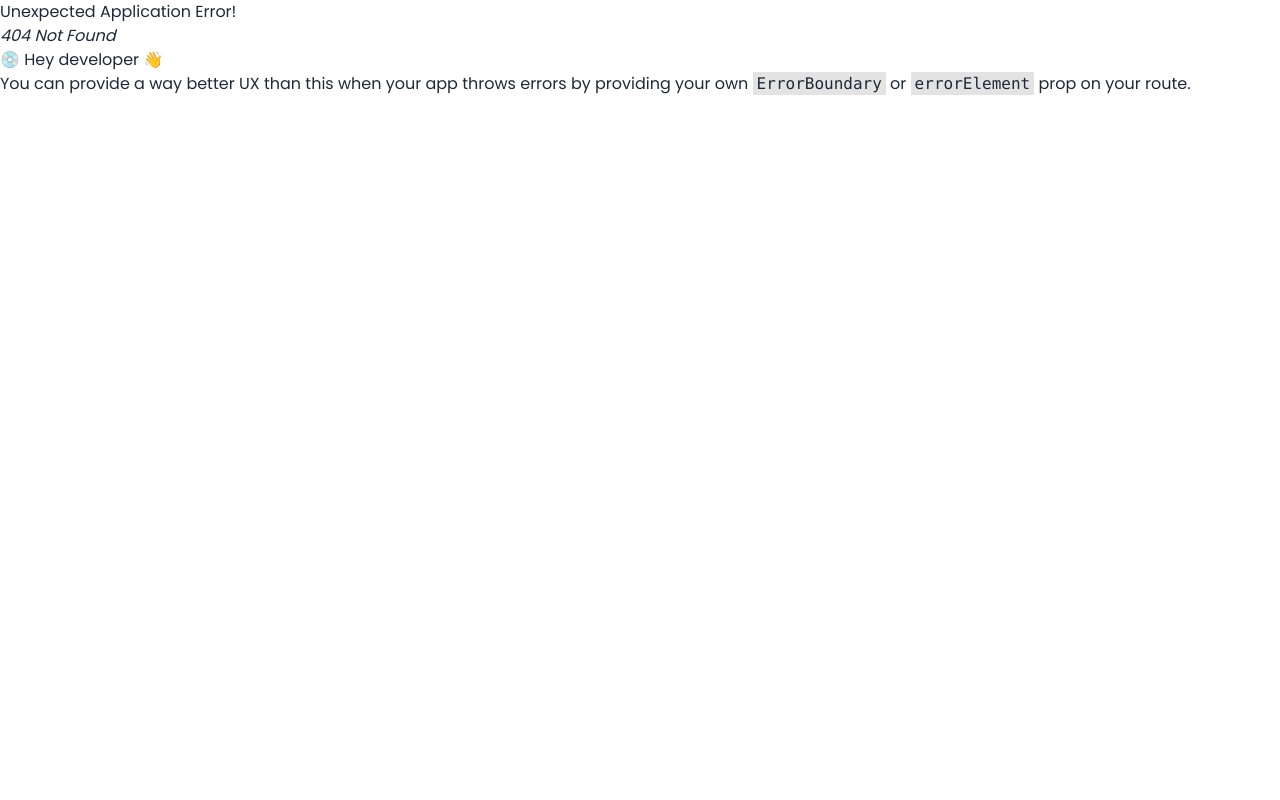
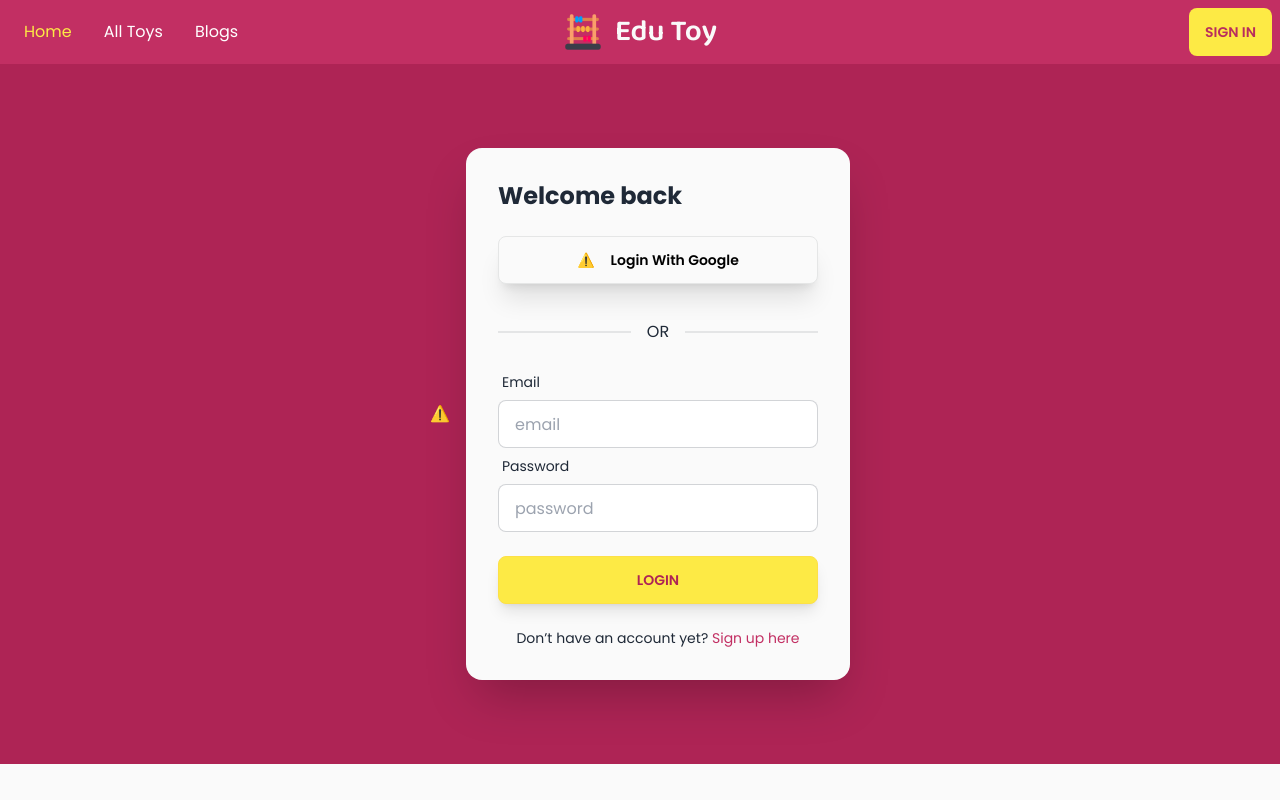
Before and after one commit to getMonirr/edu-toy-client, a React (Vite) app: page /login in a window 1280 px wide. Before the commit this address had no page. Shown: the top 800 px of the page. Built offline with nearby package versions, Linux system fonts and the light colour scheme; no server answers.

Commit message:
login page done

```diff
--- a/package.json
+++ b/package.json
@@ -10,6 +10,7 @@
     "preview": "vite preview"
   },
   "dependencies": {
+    "@lottiefiles/react-lottie-player": "^3.5.3",
     "daisyui": "^2.51.6",
     "localforage": "^1.10.0",
     "match-sorter": "^6.3.1",
--- a/src/context/authProvider/AuthProvider.jsx
+++ b/src/context/authProvider/AuthProvider.jsx
@@ -6,7 +6,7 @@ export const AuthContext = createContext();
 const AuthProvider = ({ children }) => {
   //   const [user, setUser] = useState(null);
 
-  const user = { displayName: "ami" };
+  const user = null;
 
   // auth info
   const authInfo = {
--- /dev/null
+++ b/src/pages/login/Login.jsx
@@ -0,0 +1,77 @@
+import { Player, Controls } from "@lottiefiles/react-lottie-player";
+import { Link } from "react-router-dom";
+
+const Login = () => {
+  return (
+    <div className="hero min-h-[700px] bg-edu-secondary">
+      <div className="hero-content flex">
+        <Player
+          autoplay
+          loop
+          src="https://assets1.lottiefiles.com/packages/lf20_dn6rwtwl.json"
+          style={{ height: "500px", width: "500px" }}
+        >
+          <Controls buttons={["play", "repeat", "debug"]} />
+        </Player>
+        <div className="card flex-shrink-0 w-full max-w-sm shadow-2xl bg-edu-bg">
+          <div className="card-body">
+            <div>
+              <p className="text-2xl font-bold mb-4">Welcome back</p>
+            </div>
+            <div className="mb-4">
+              <button className="capitalize flex justify-center items-center btn bg-edu-bg text-black border-base-300 btn-block gap-4 hover:bg-edu-yellow hover:text-edu-secondary hover:border-base-300 shadow-xl hover:shadow-none">
+                <Player
+                  loop
+                  autoplay
+                  style={{ height: "40px", width: "40px" }}
+                  src={
+                    "https://assets9.lottiefiles.com/private_files/lf30_29gwi53x.json"
+                  }
+                ></Player>
+                Login With google
+              </button>
+            </div>
+            <div className="divider">OR</div>
+            <form>
+              <div className="form-control">
+                <label className="label">
+                  <span className="label-text">Email</span>
+                </label>
+                <input
+                  type="text"
+                  placeholder="email"
+                  className="input input-bordered"
+                />
+              </div>
+              <div className="form-control">
+                <label className="label">
+                  <span className="label-text">Password</span>
+                </label>
+                <input
+                  type="text"
+                  placeholder="password"
+                  className="input input-bordered"
+                />
+              </div>
+              <div className="form-control mt-6">
+                <button className="btn btn-primary bg-edu-yellow text-edu-secondary border-yellow-300 hover:bg-edu-secondary hover:text-edu-yellow hover:border-edu-primary transition hover:shadow-none shadow-lg">
+                  Login
+                </button>
+              </div>
+            </form>
+            <div>
+              <p className="text-sm mt-4 text-center">
+                Don’t have an account yet?{" "}
+                <Link to="/sign-in" className="text-edu-nav">
+                  Sign up here
+                </Link>
+              </p>
+            </div>
+          </div>
+        </div>
+      </div>
+    </div>
+  );
+};
+
+export default Login;
--- a/src/routes/Routes.jsx
+++ b/src/routes/Routes.jsx
@@ -1,6 +1,7 @@
 import { createBrowserRouter } from "react-router-dom";
 import Main from "../layouts/Main";
 import Home from "../pages/home/home/Home";
+import Login from "../pages/login/Login";
 
 const Routes = createBrowserRouter([
   {
@@ -11,6 +12,10 @@ const Routes = createBrowserRouter([
         path: "/",
         element: <Home />,
       },
+      {
+        path: "login",
+        element: <Login />,
+      },
     ],
   },
 ]);
```
Also changed, not shown: 1 other file (tests, documents, lock files or other folders).
